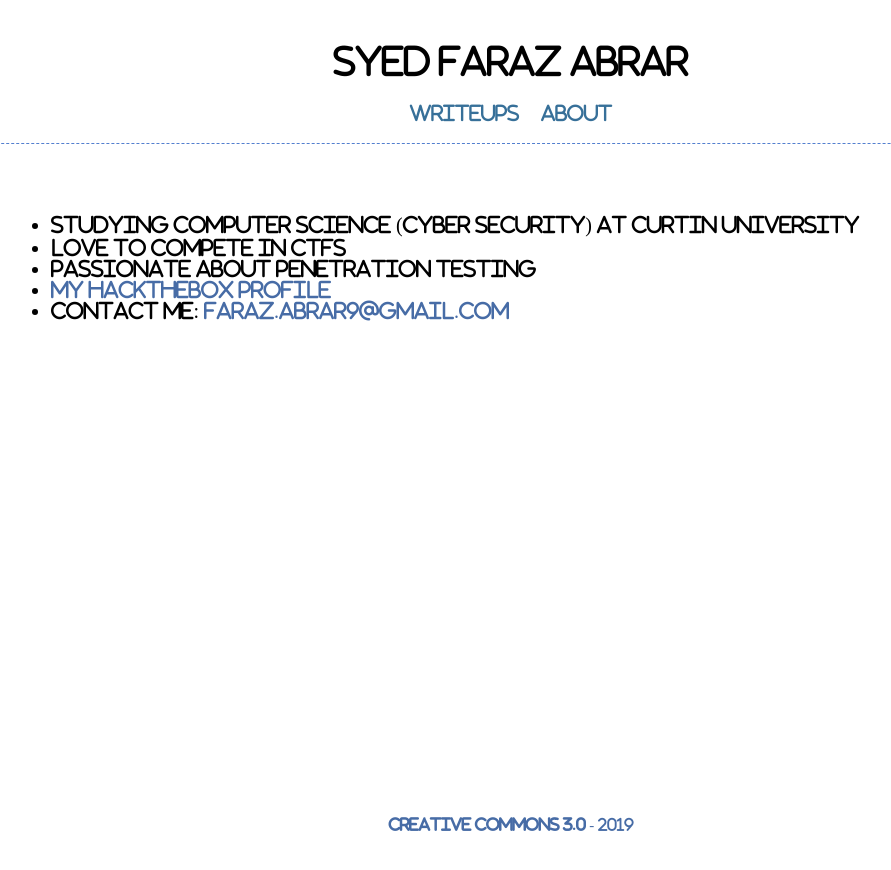
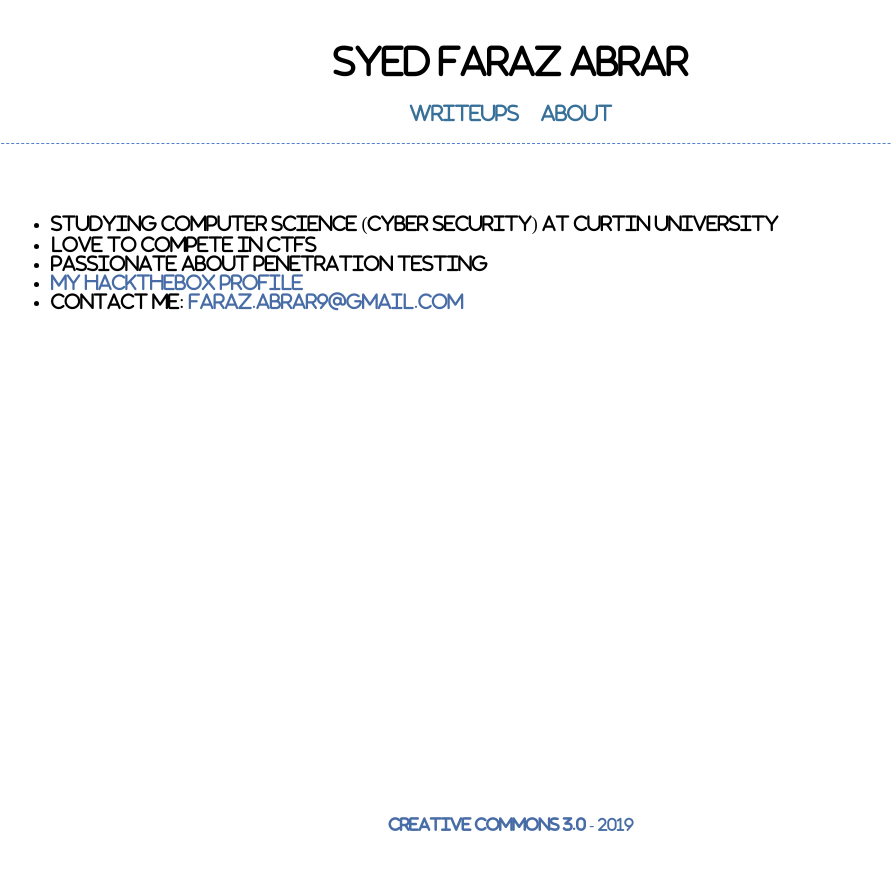
Before and after one commit to farazsth98/farazsth98.github.io, a Jekyll site: the page built from about.html, in a window 1280 px wide. Shown: the top 870 px of the page, without its empty margins (129-1020 px from the left). Built offline with Jekyll 4.4.1, drawn with Linux system fonts in a browser that asks for light colours; nearby versions of some CDN libraries.

Commit message:
Changed font size about page

```diff
--- a/_config.yml
+++ b/_config.yml
@@ -1,6 +1,7 @@
 title: Syed Faraz Abrar | Security Blog
 baseurl: "/"
 url: "https://syedfarazabrar.com"
+future: true
 
 plugins:
   - jekyll-sitemap
--- a/_sass/base.scss
+++ b/_sass/base.scss
@@ -159,12 +159,12 @@ ul li h2 a{
 }
 
 #about li {
-	font-size: 20px;
+	font-size: 18px;
 	font-weight: 300;
 }
 
 #about li a {
-	font-size: 20px;
+	font-size: 18px;
 	font-weight: 400;
 }
 
```
